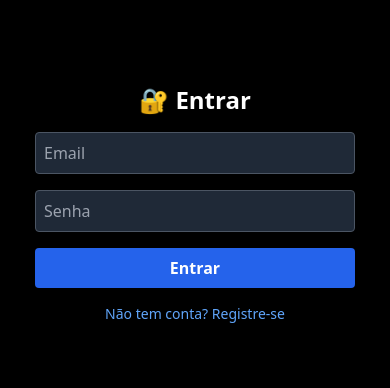
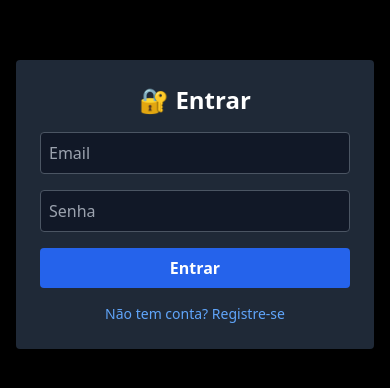
Before and after one commit to TPStravel/tps-assistant, a React (Vite) app: page /login in a window 390 px wide. Shown: the part 218-606 px from the top of the page. Built offline with nearby package versions, Linux system fonts and the light colour scheme; no server answers; the HTML template or start-up script is replaced by a standard one.

Commit message:
Melhora responsividade do LoginPage e salva histórico

```diff
--- a/src/components/LoginPage.jsx
+++ b/src/components/LoginPage.jsx
@@ -34,16 +34,17 @@ export default function LoginPage() {
   };
 
   return (
-    <div className="min-h-screen bg-black text-white flex flex-col items-center justify-center p-8">
-      <h1 className="text-2xl font-bold mb-4">
+  <div className="min-h-screen bg-black text-white flex items-center justify-center px-4">
+    <div className="bg-gray-800 p-6 sm:p-8 rounded shadow-md w-full max-w-sm">
+      <h1 className="text-2xl font-bold mb-4 text-center">
         {modo === "login" ? "🔐 Entrar" : "🆕 Criar Conta"}
       </h1>
 
-      <form onSubmit={handleSubmit} className="space-y-4 w-full max-w-xs">
+      <form onSubmit={handleSubmit} className="space-y-4">
         <input
           type="email"
           placeholder="Email"
-          className="w-full p-2 rounded bg-gray-800 border border-gray-600"
+          className="w-full p-2 rounded bg-gray-900 border border-gray-600"
           value={email}
           onChange={(e) => setEmail(e.target.value)}
           required
@@ -51,7 +52,7 @@ export default function LoginPage() {
         <input
           type="password"
           placeholder="Senha"
-          className="w-full p-2 rounded bg-gray-800 border border-gray-600"
+          className="w-full p-2 rounded bg-gray-900 border border-gray-600"
           value={senha}
           onChange={(e) => setSenha(e.target.value)}
           required
@@ -67,12 +68,13 @@ export default function LoginPage() {
 
       <button
         onClick={() => setModo(modo === "login" ? "registro" : "login")}
-        className="mt-4 text-sm text-blue-400 hover:underline"
+        className="mt-4 text-sm text-blue-400 hover:underline w-full text-center"
       >
         {modo === "login"
           ? "Não tem conta? Registre-se"
           : "Já tem conta? Faça login"}
       </button>
     </div>
-  );
+  </div>
+);
 }
```
